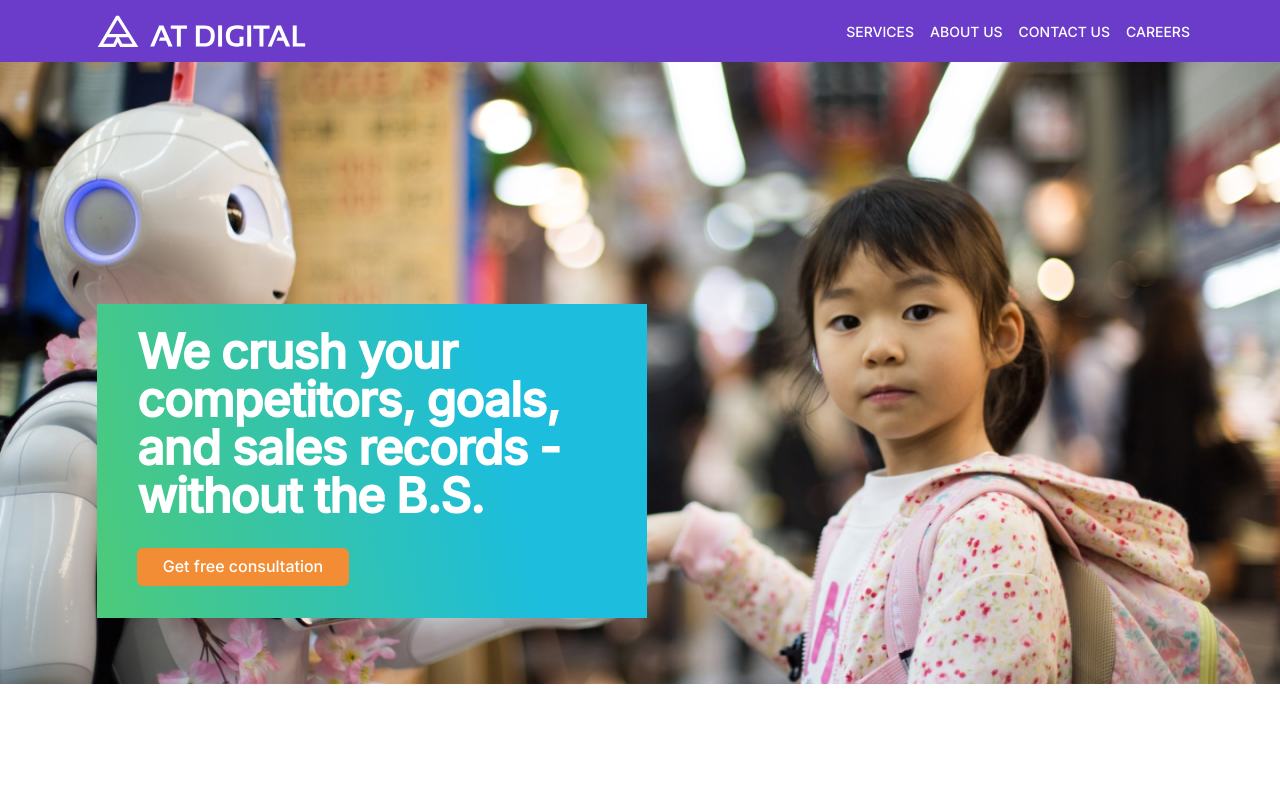
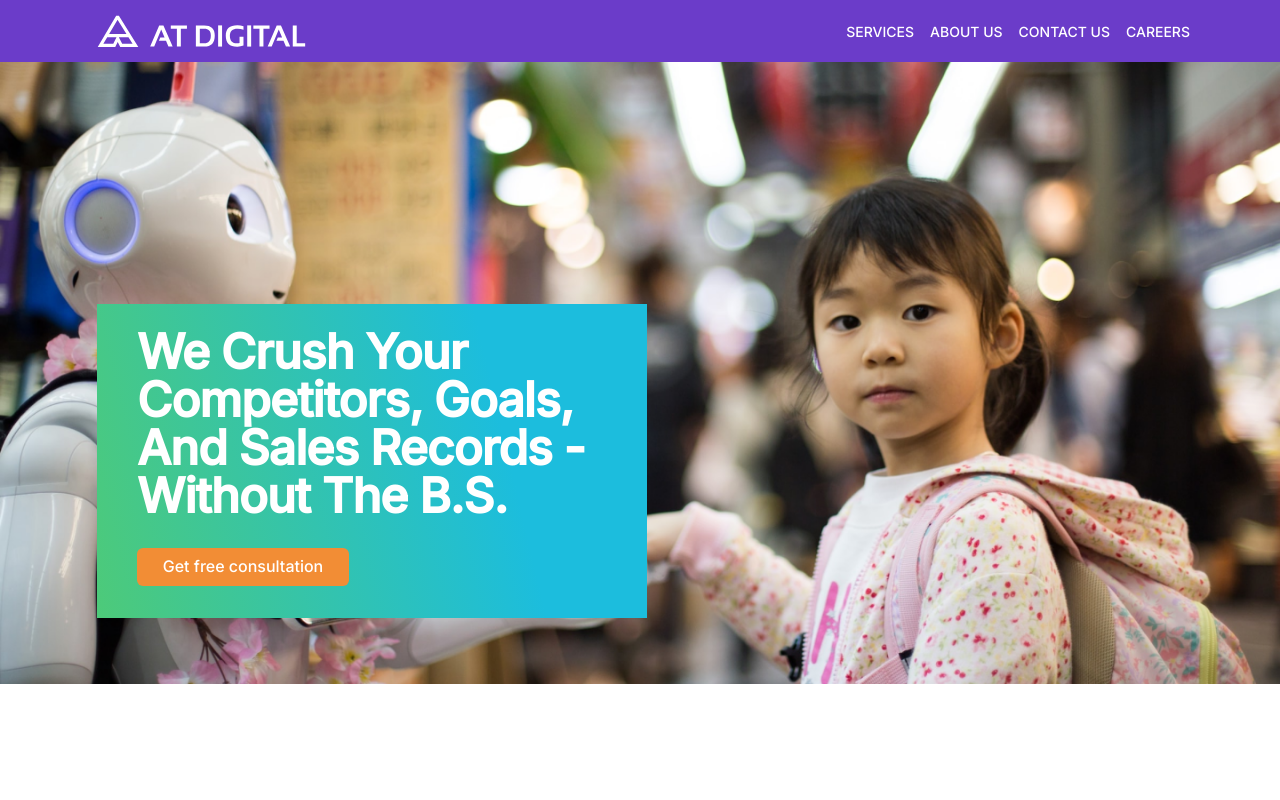
Before and after one commit to tharinm/AT-Digital, a React (Create React App) app: page / in a window 1280 px wide. Shown: the top 800 px of the page. Built offline with nearby package versions, Linux system fonts and the light colour scheme.

Commit message:
change header

```diff
--- a/src/components/HeaderSection/Herocard/HeroCard.js
+++ b/src/components/HeaderSection/Herocard/HeroCard.js
@@ -6,7 +6,6 @@ import "./HeroCard.css";
 
 export default function HeroCard() {
   return (
-    // <Container>
     <Stack
       className="hero-card xs={12} "
       style={{
@@ -18,13 +17,12 @@ export default function HeroCard() {
     >
       <div>
         <h1 className="hero-card-title">
-          We crush your competitors, goals, and sales records - without the B.S.
+          We Crush Your Competitors, Goals, And Sales Records - Without The B.S.
         </h1>
       </div>
       <div className="hero-card-button">
         <HeaderButton />
       </div>
     </Stack>
-    // </Container>
   );
 }
```
